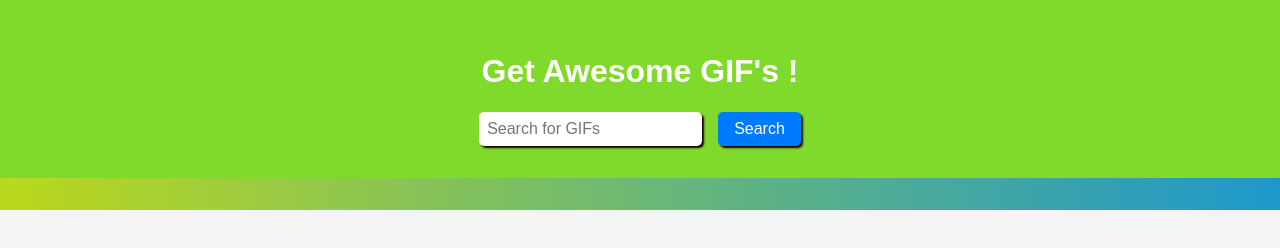
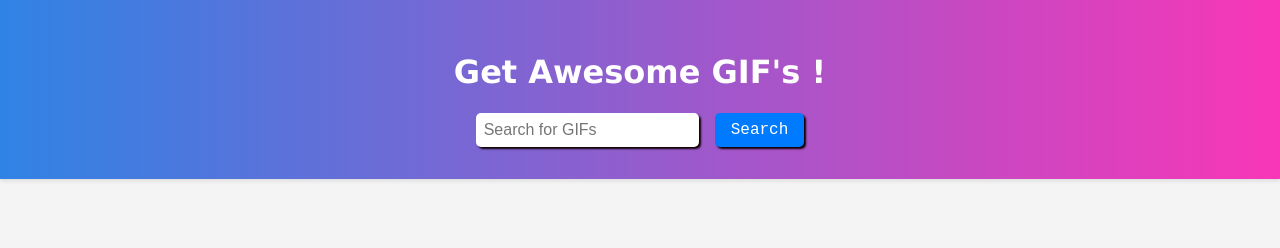
Before and after one commit to CaptainShaqX/Giphy-API, a plain HTML site: page index.html in a window 1280 px wide. Drawn offline with Linux system fonts and the light colour scheme.

Commit message:
Updated Files

```diff
--- a/style.css
+++ b/style.css
@@ -1,12 +1,12 @@
 body {
-    font-family: Arial, sans-serif;
+    font-family: Verdana, Geneva, Tahoma, sans-serif;
     margin: 0;
     padding: 0;
     background-color: #f4f4f4;
 }
 
 header {
-    background-color: #7fda2b;
+    background-image: linear-gradient(to right, #2f83e4, #f836b7 );
     color: white;
     text-align: center;
     padding: 2rem;
@@ -32,6 +32,7 @@ header {
 #search-button {
     padding: 0.5rem 1rem;
     font-size: 16px;
+    font-family: monospace;
     cursor: pointer;
     background-color: #007bff;
     color: white;
@@ -51,7 +52,7 @@ header {
     flex-wrap: wrap;
     justify-content: center;
     padding: 1rem;
-    background-image: linear-gradient(to right, #bcd81d, #1d98cc );
+
 }
 
 .gif-box {
@@ -89,7 +90,7 @@ header {
 }
 
 .like-button:hover {
-    color: red;
+    color: rgb(221, 84, 84);
 }
 .share-button:hover {
     color: #007bff;
```
